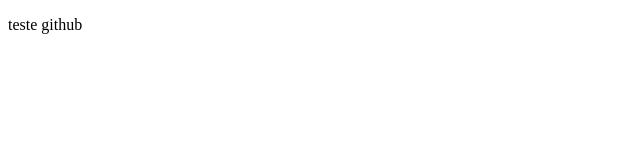
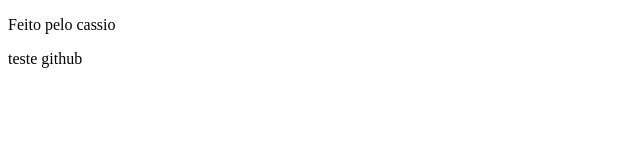
Before and after one commit to cassiorsp/AULAJSJQUERY, a plain HTML site: page index.html in a window 1280 px wide. Shown: the whole page, without its empty margins (0-640 px from the left). Drawn offline with Linux system fonts and the light colour scheme.

Commit message:
Update index.html

```diff
--- a/index.html
+++ b/index.html
@@ -9,6 +9,7 @@
 </head>
 
 <body>
+    <p> Feito pelo cassio </p>
     <p>teste github</p>
 </body>
 
```
